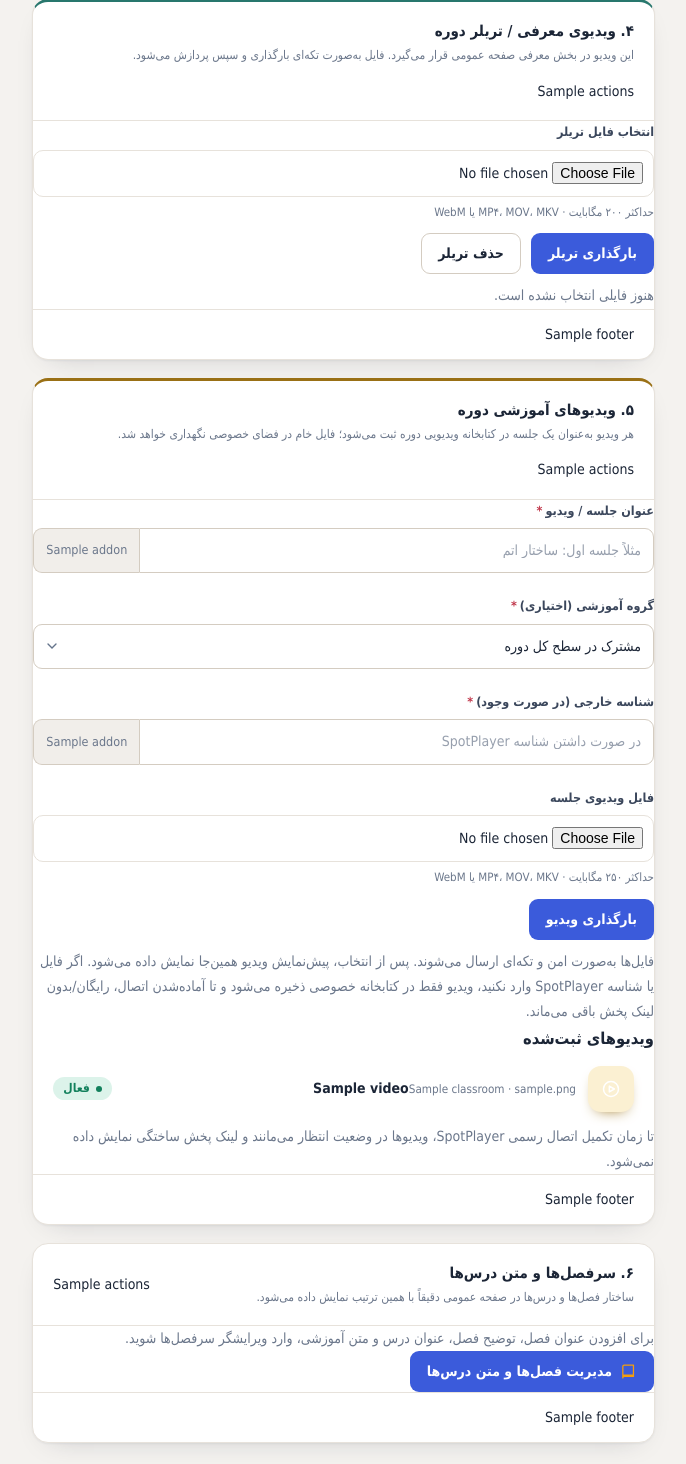
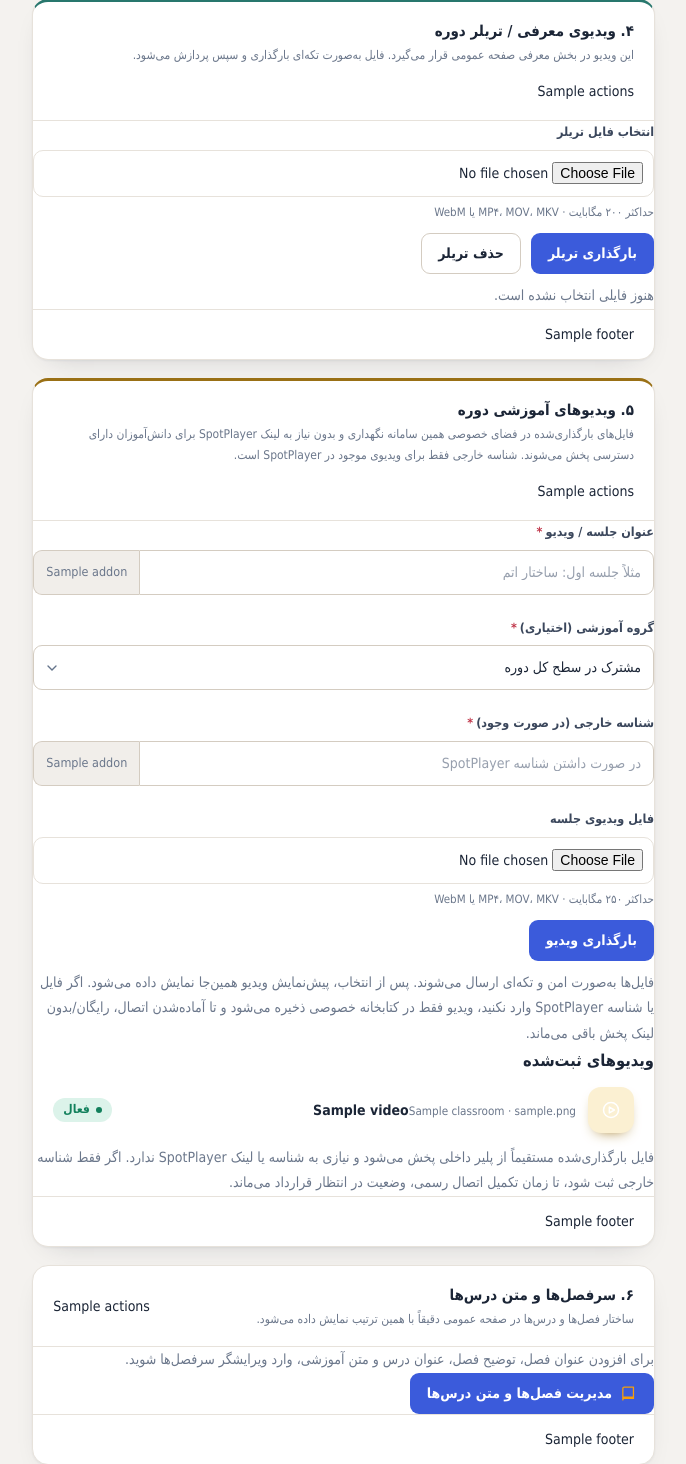
Before and after one commit to MREZA-MJDi/sh, a Laravel app: template resources/views/admin/courses/form.blade.php in a window 1280 px wide. Shown: the part 2085-3549 px from the top of the page, without its empty margins (325-1011 px from the left). Run offline with Laravel 12, Linux system fonts and the light colour scheme; the template is opened without the code that fills it: most values are stand-ins (such as "Sample title", 1, 10 or a date in 2020); style sheets or scripts are compiled from the project's sources.

Commit message:
ui(video): clarify local playback and external SpotPlayer modes

```diff
--- a/resources/views/admin/courses/form.blade.php
+++ b/resources/views/admin/courses/form.blade.php
@@ -102,7 +102,7 @@
       </x-admin.panel>
 
       @if($course->featureEnabled('recorded_video'))
-        <x-admin.panel title="۵. ویدیوهای آموزشی دوره" desc="هر ویدیو به‌عنوان یک جلسه در کتابخانه ویدیویی دوره ثبت می‌شود؛ فایل خام در فضای خصوصی نگهداری خواهد شد." data-tone="edu">
+        <x-admin.panel title="۵. ویدیوهای آموزشی دوره" desc="فایل‌های بارگذاری‌شده در فضای خصوصی همین سامانه نگهداری و بدون نیاز به لینک SpotPlayer برای دانش‌آموزان دارای دسترسی پخش می‌شوند. شناسه خارجی فقط برای ویدیوی موجود در SpotPlayer است." data-tone="edu">
           <div data-course-upload data-target="spotplayer_video" data-course-id="{{ $course->id }}"
             data-start-url="{{ route('admin.uploads.start') }}" data-chunk-url="{{ route('admin.uploads.chunk') }}"
             data-complete-url="{{ route('admin.uploads.complete') }}" data-cancel-url="{{ route('admin.uploads.cancel') }}" data-max-mb="{{ config('learning.max_lesson_mb') }}" data-chunk-mb="{{ config('learning.chunk_mb') }}">
@@ -136,7 +136,7 @@
               <x-admin.empty text="هنوز ویدیویی برای این دوره بارگذاری نشده است."/>
             @endforelse
           </div>
-          <p class="adm-muted">تا زمان تکمیل اتصال رسمی SpotPlayer، ویدیوها در وضعیت انتظار می‌مانند و لینک پخش ساختگی نمایش داده نمی‌شود.</p>
+          <p class="adm-muted">فایل بارگذاری‌شده مستقیماً از پلیر داخلی پخش می‌شود و نیازی به شناسه یا لینک SpotPlayer ندارد. اگر فقط شناسه خارجی ثبت شود، تا زمان تکمیل اتصال رسمی، وضعیت در انتظار قرارداد می‌ماند.</p>
           @if($videos->hasPages())<div class="adm-pagination">{{ $videos->links() }}</div>@endif
         </x-admin.panel>
       @endif
```
